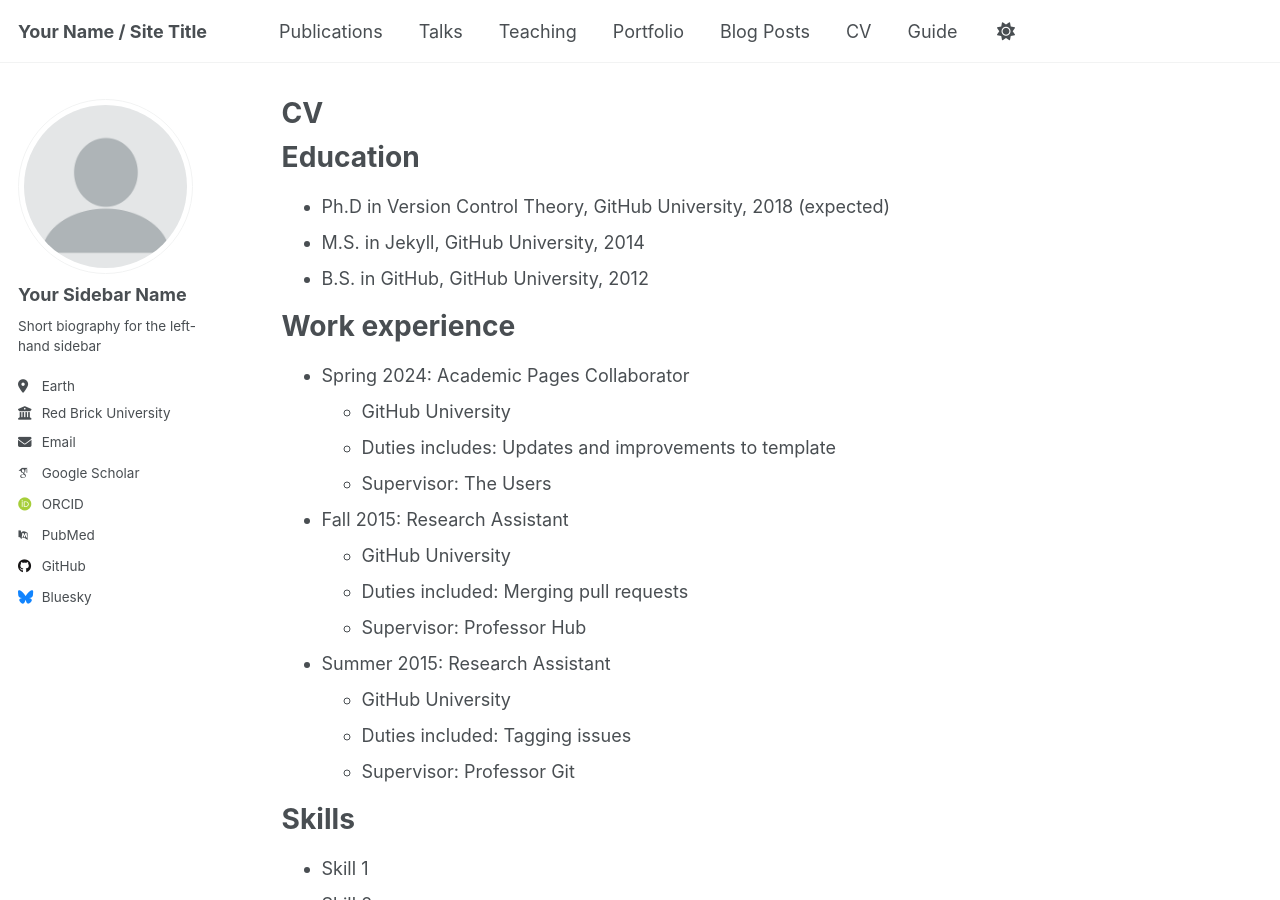
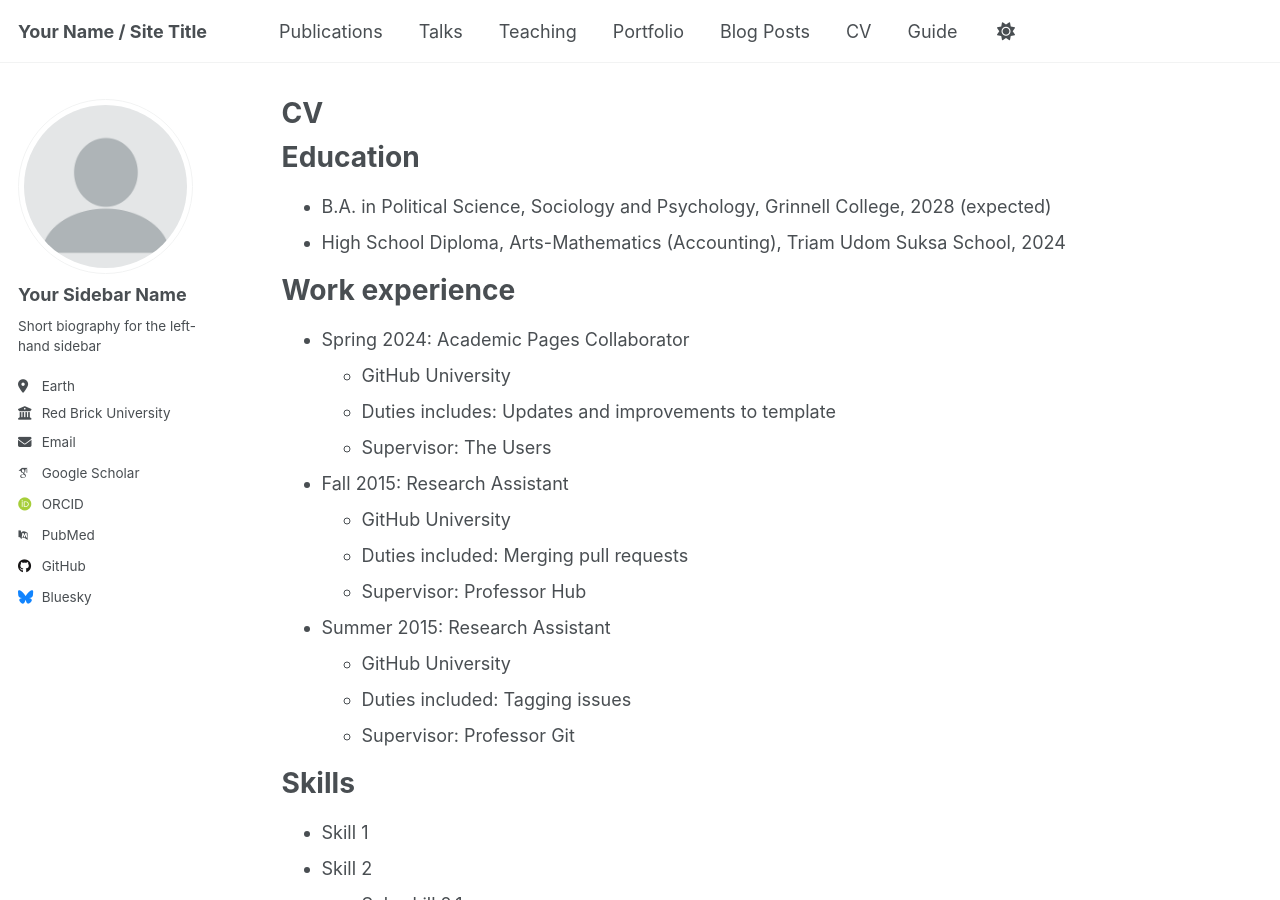
Before and after one commit to akirakeene/testportfolio, a Jekyll site: the page built from _pages/cv.md, in a window 1280 px wide and 900 px high. Built offline with Jekyll 4.4.1, drawn with Linux system fonts in a browser that asks for light colours; some web fonts are replaced.

Commit message:
Update cv.md

```diff
--- a/_pages/cv.md
+++ b/_pages/cv.md
@@ -11,9 +11,8 @@ redirect_from:
 
 Education
 ======
-* Ph.D in Version Control Theory, GitHub University, 2018 (expected)
-* M.S. in Jekyll, GitHub University, 2014
-* B.S. in GitHub, GitHub University, 2012
+* B.A. in Political Science, Sociology and Psychology, Grinnell College, 2028 (expected)
+* High School Diploma, Arts-Mathematics (Accounting), Triam Udom Suksa School, 2024
 
 Work experience
 ======
```
